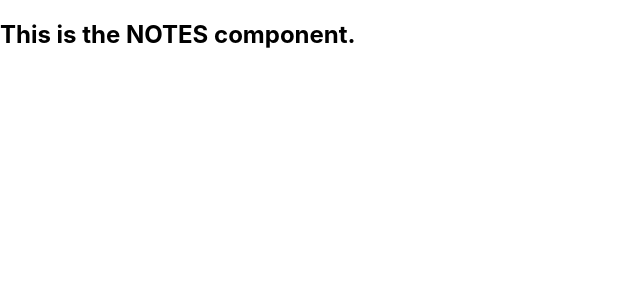
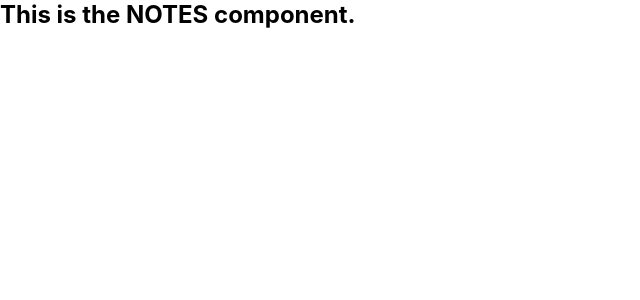
Before and after one commit to RNtaate/material-ui-tut, a React (Create React App) app: page / in a window 1280 px wide. Shown: the top 300 px of the page, without its empty margins (0-640 px from the left). Built offline with nearby package versions, Linux system fonts and the light colour scheme.

Commit message:
Add reset css styling

```diff
--- a/src/index.css
+++ b/src/index.css
@@ -1,3 +1,13 @@
+*,
+*::after,
+*::before {
+  box-sizing: border-box;
+  -webkit-box-sizing: border-box;
+  -moz-box-sizing: border-box;
+  padding: 0;
+  margin: 0;
+}
+
 body {
   margin: 0;
   font-family: -apple-system, BlinkMacSystemFont, 'Segoe UI', 'Roboto', 'Oxygen',
```
